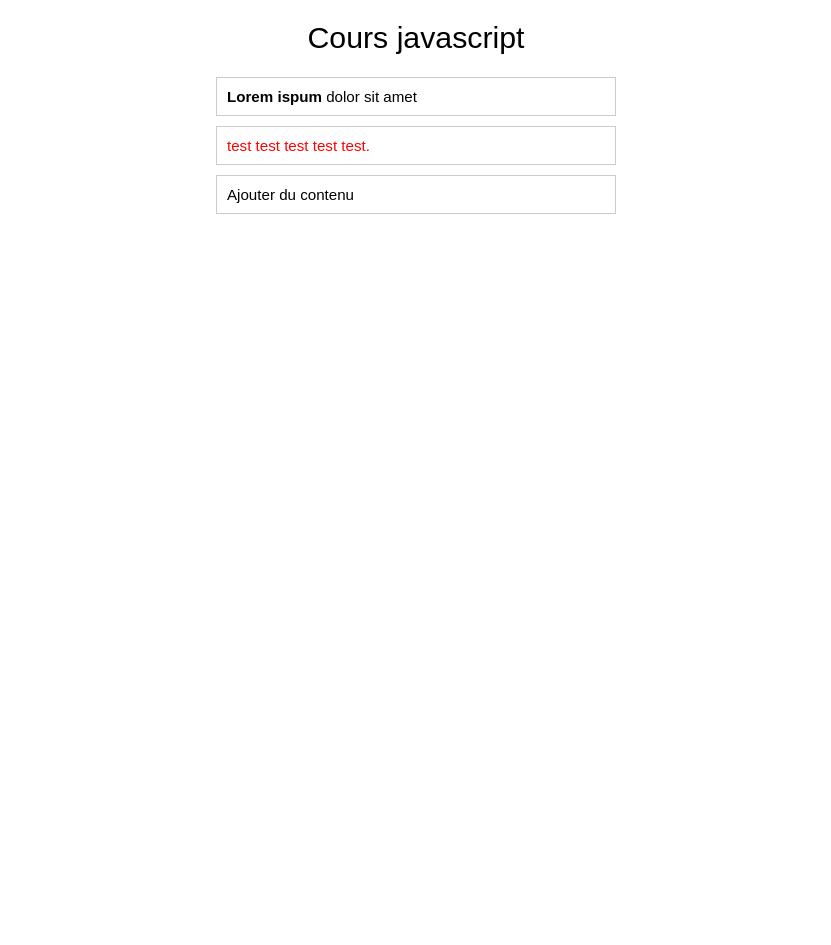
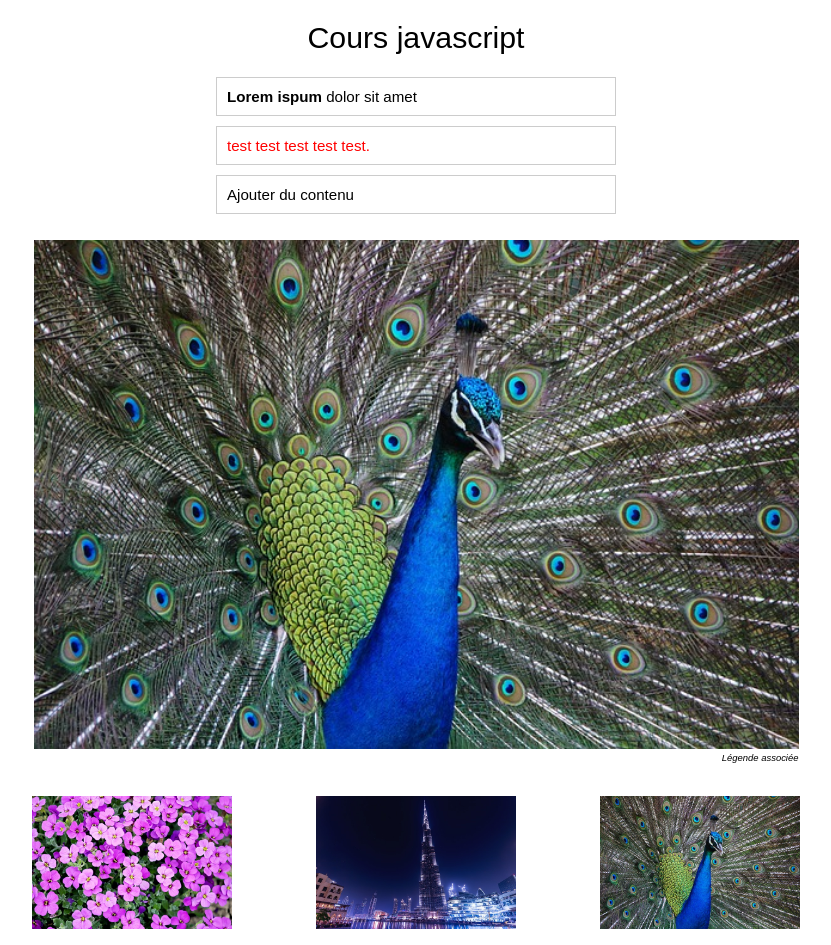
Before and after one commit to Mangubu/introJavascript, a plain HTML site: page index.html in a window 1280 px wide. Shown: the whole page, without its empty margins (224-1055 px from the left). Before the commit the page ends 800 px from the top, so only its background shows below. Drawn offline with Linux system fonts and the light colour scheme.

Commit message:
slideshow

```diff
--- a/css/style.css
+++ b/css/style.css
@@ -24,3 +24,37 @@ p{
     margin: 10px auto;
     border: solid 1px #ccc;
 }
+
+#slideshow{
+    text-align: center;
+}
+
+#slideshow figure{
+    background-color: red;
+    height: 133px;
+    width: 200px;
+    display: inline-block;
+    cursor: pointer;
+}
+
+#slideshow figure:first-child{
+    height: 400px;
+    width: 765px;
+    margin-bottom: 140px;
+}
+
+#slideshow figure figcaption{
+    float: right;
+    font-size: 10px;
+    font-style: italic;
+}
+
+#slideshow figure:first-child img{
+    height: auto;
+    width: 100%;
+}
+
+#slideshow figure img{
+    height: auto;
+    width: 100%;
+}
--- a/index.html
+++ b/index.html
@@ -2,6 +2,7 @@
 <html lang="fr">
     <head>
         <meta charset="UTF-8">
+        <meta name="description" content="texte de desription moteur de recherche">
         <link rel="stylesheet" href="css/style.css">
         <title>javascript</title>
     </head>
@@ -15,5 +16,23 @@
         </p>
         <div id="container"></div>
         <script type="text/javascript" src="js/app.js"></script>
+
+        <div id="slideshow">
+            <figure>
+                <img src="img/peacock-2201428_640.jpg" alt="" />
+                <figcaption>Légende associée</figcaption>
+            </figure>
+            <br/>
+            <figure>
+                <img src="img/blue-pillow-2219594_640.jpg" alt="" />
+            </figure>
+            <figure>
+                <img src="img/burj-khalifa-2212978_640.jpg" alt="" />
+            </figure>
+            <figure>
+                <img src="img/peacock-2201428_640.jpg" alt="" />
+            </figure>
+        </div>
+        <script type="text/javascript" src="js/slideshow.js"></script>
     </body>
 </html>
--- /dev/null
+++ b/js/slideshow.js
@@ -0,0 +1,24 @@
+
+var main=document.getElementsByTagName("img")[0];
+var mainCaption = document.getElementsByTagName("figcaption")[0];
+
+
+var vis1=document.getElementsByTagName("figure")[1];
+var vis2=document.getElementsByTagName("figure")[2];
+var vis3=document.getElementsByTagName("figure")[3];
+
+
+vis1.onclick = function(){
+    main.src = vis1.childNodes[1].src;
+    mainCaption.textContent="Blue pillow";
+}
+
+vis2.onclick = function(){
+    main.src = vis2.childNodes[1].src;
+    mainCaption.textContent="Burj Khalifa";
+}
+
+vis3.onclick = function(){
+    main.src = vis3.childNodes[1].src;
+    mainCaption.textContent="Peacock";
+}
```
Also changed, not shown: img/blue-pillow-2219594_640.jpg (added), img/burj-khalifa-2212978_640.jpg (added), img/peacock-2201428_640.jpg (added), js/app.js (line endings or trailing spaces).
